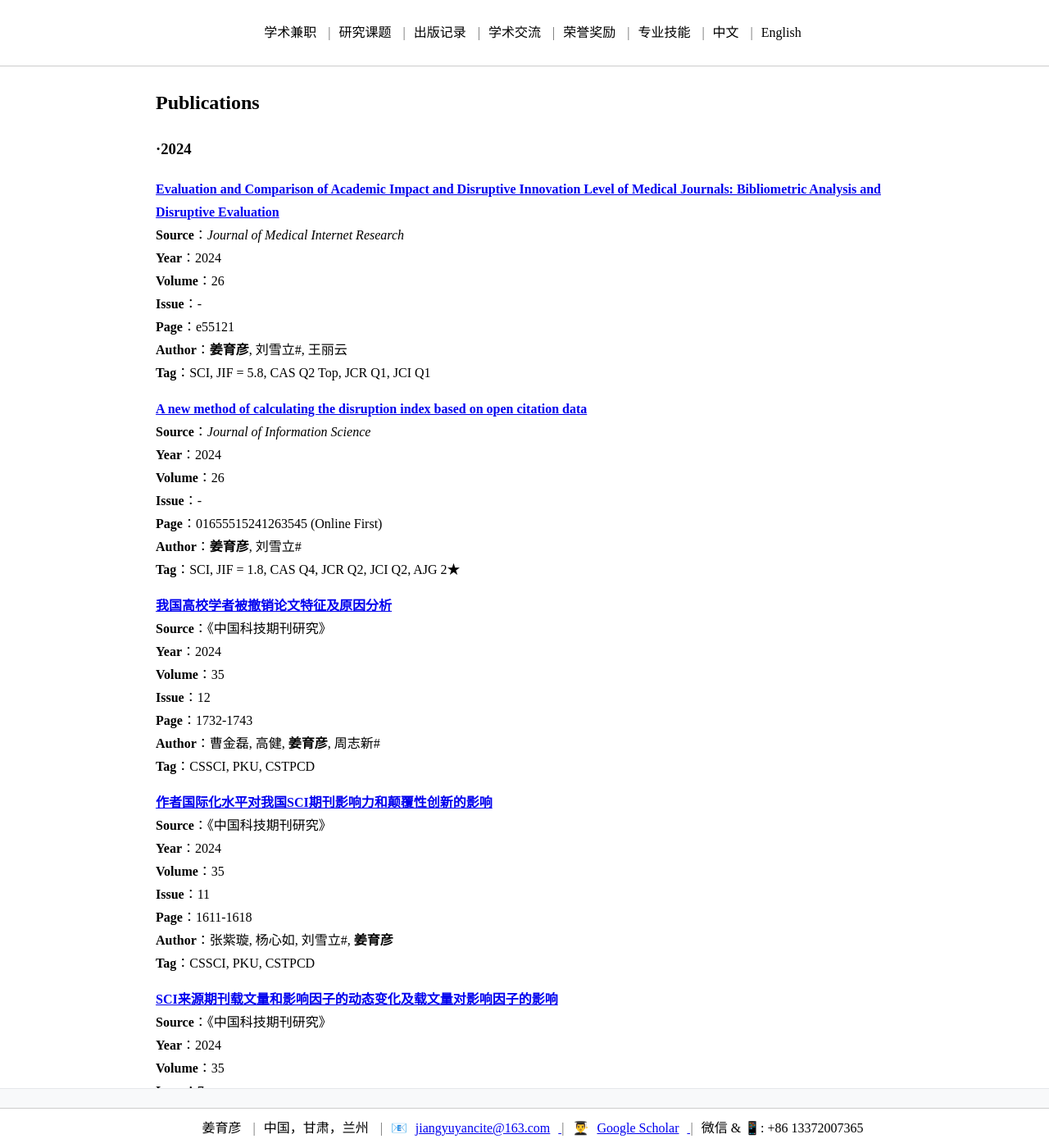
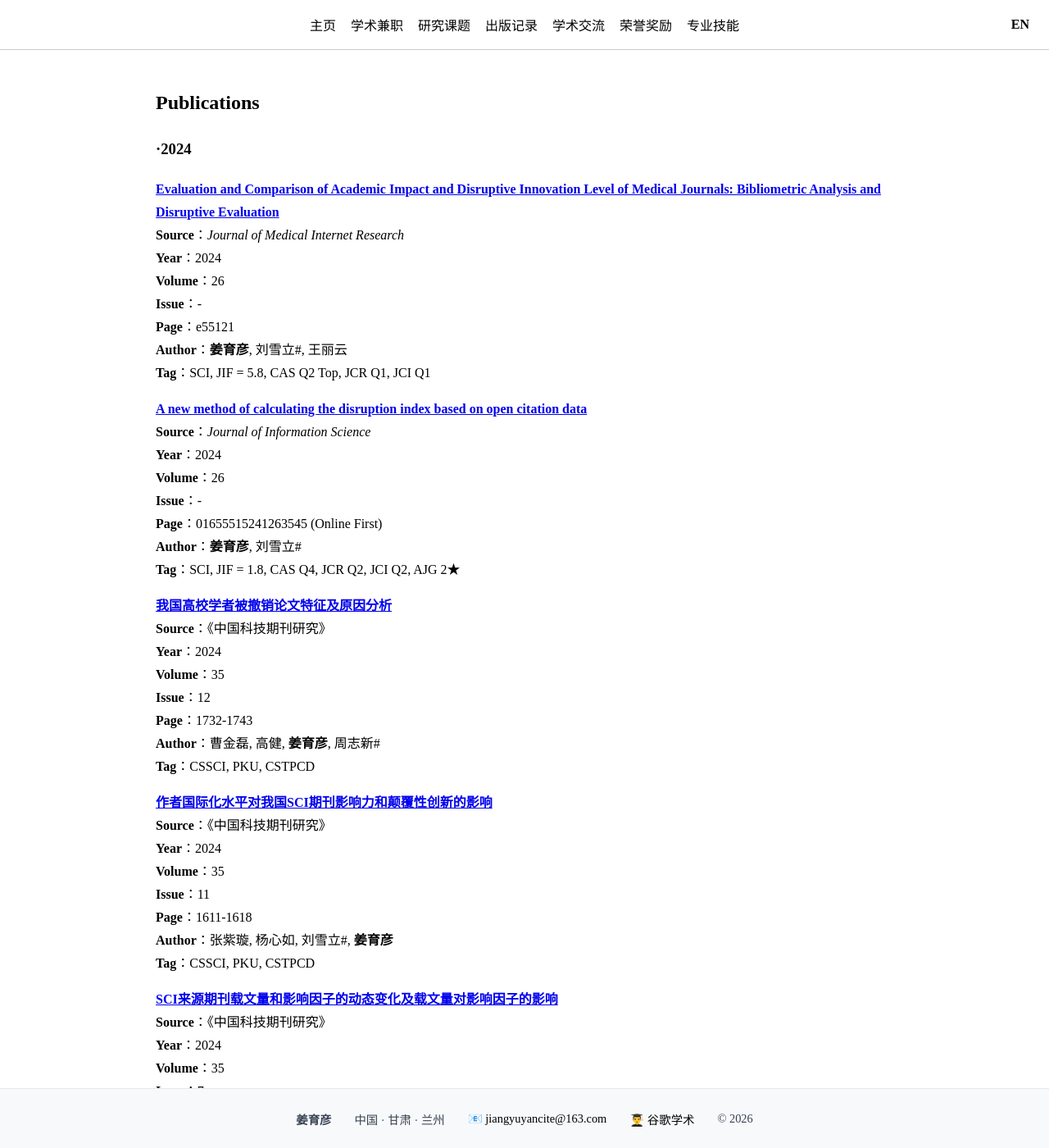
Before and after one commit to jiang-yuyan/Yuyan-Jiang-CV, a Jekyll site: the page built from publication/publication-2024-zh.md, in a window 1280 px wide and 1400 px high. Shown: the whole window at 82% size. Built offline with Jekyll 4.4.1, drawn with Linux system fonts in a browser that asks for light colours; our own code applies the rules of GitHub Pages for plain Markdown files.

Commit message:
Update publication-2024-zh.md

```diff
--- a/publication/publication-2024-zh.md
+++ b/publication/publication-2024-zh.md
@@ -1,122 +1,7 @@
-<style>
-    /* 设置导航栏固定在页面顶部 */
-    .navigation {
-        position: fixed;
-        top: 0;
-        left: 0;
-        width: 100%;
-        background-color: white;
-        z-index: 1000;
-        padding: 10px;
-        border-bottom: 1px solid #ccc;
-        display: flex;
-        justify-content: center;
-        align-items: center;
-        gap: 10px; /* 统一设置元素间距 */
-    }
-
-    /* 添加分隔符样式 */
-    .navigation a:not(:last-child)::after {
-        content: " | ";
-        margin-left: 10px;
-        color: #666;
-    }
-
-    /* 为页面主体添加顶部内边距，避免内容被导航栏遮挡 */
-    body {
-        padding-top: 60px;
-        padding-bottom: 60px;
-    }
-
-    /* 设置底部连接栏固定在页面底部 */
-    .connection {
-        position: fixed;
-        bottom: 0;
-        left: 0;
-        width: 100%;
-        background-color: white;
-        z-index: 1000;
-        padding: 10px;
-        border-top: 1px solid #ccc;
-        display: flex;
-        justify-content: center;
-        align-items: center;
-        gap: 10px; /* 统一设置元素间距 */
-    }
-
-    .connection a:not(:last-child)::after {
-        content: " | ";
-        margin-left: 10px;
-        color: #666;
-    }
-
-    /* 下拉菜单样式 */
-    .dropdown {
-        position: relative;
-        display: inline-block;
-    }
-
-    .dropdown-menu {
-        display: none;
-        position: absolute;
-        background-color: white;
-        min-width: 100px;
-        box-shadow: 0px 8px 16px 0px rgba(0,0,0,0.2);
-        z-index: 1001;
-        border: 1px solid #ccc;
-        top: 100%;
-        left: 0;
-    }
-
-    .dropdown-menu a {
-        color: black;
-        padding: 8px 12px;
-        text-decoration: none;
-        display: block;
-        font-size: 14px;
-    }
-
-    .dropdown-menu a:hover {
-        background-color: #f1f1f1;
-    }
-
-    .dropdown:hover .dropdown-menu {
-        display: block;
-    }
-
-    .dropdown-menu a::after {
-        content: none !important;
-    }
-</style>
-
-<div class="navigation">
-<a href="https://jiang-yuyan.github.io/Yuyan-Jiang-CV/role/roles-zh">学术兼职</a>
-<a href="https://jiang-yuyan.github.io/Yuyan-Jiang-CV/project/projects-zh">研究课题</a>
-<div class="dropdown">
-    <a href="https://jiang-yuyan.github.io/Yuyan-Jiang-CV/publication/publications-zh">出版记录</a>
-    <div class="dropdown-menu">
-        <a href="https://jiang-yuyan.github.io/Yuyan-Jiang-CV/publication/publication-2025-zh">2025</a>
-        <a href="https://jiang-yuyan.github.io/Yuyan-Jiang-CV/publication/publication-2024-zh">2024</a>
-        <a href="https://jiang-yuyan.github.io/Yuyan-Jiang-CV/publication/publication-2023-zh">2023</a>
-        <a href="https://jiang-yuyan.github.io/Yuyan-Jiang-CV/publication/publication-2022-zh">2022</a>
-        <a href="https://jiang-yuyan.github.io/Yuyan-Jiang-CV/publication/publication-2021-zh">2021</a>
-        <a href="https://jiang-yuyan.github.io/Yuyan-Jiang-CV/publication/publication-2020-zh">2020</a>
-    </div>
-</div>
-<a href="https://jiang-yuyan.github.io/Yuyan-Jiang-CV/exchange/exchanges-zh">学术交流</a>
-<a href="https://jiang-yuyan.github.io/Yuyan-Jiang-CV/honour/honours-zh">荣誉奖励</a>
-<a href="https://jiang-yuyan.github.io/Yuyan-Jiang-CV/skill/skills-zh">专业技能</a>
-<a>中文</a>
-<a href="https://jiang-yuyan.github.io/Yuyan-Jiang-CV/publication/publication-2024">English</a>
-</div>
-
-<div id="connection" class="connection">
-    <a>姜育彦</a>
-    <a>中国，甘肃，兰州</a>
-    📧<a href="mailto:jiangyuyancite@163.com">jiangyuyancite@163.com</a>
-    👨‍🎓 <a href="https://scholar.google.com/citations?user=QTCEilEAAAAJ">Google Scholar</a>
-    <a>微信 & 📱: +86 13372007365</a>
-</div>
+---
+layout: default
+title: publication-2024-zh
+---
 
 ## Publications
 
```
